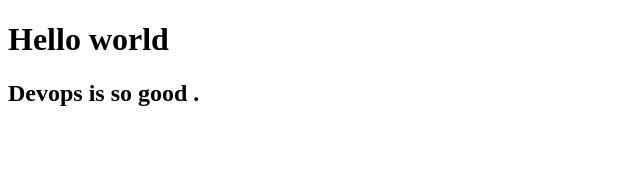
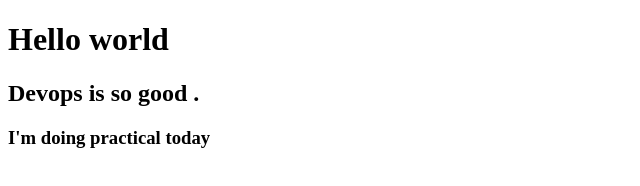
Before and after one commit to shardulkolte/practical76, a plain HTML site: page index.html in a window 1280 px wide. Shown: the whole page, without its empty margins (0-640 px from the left). Drawn offline with Linux system fonts and the light colour scheme.

Commit message:
Added h3 tag

```diff
--- a/index.html
+++ b/index.html
@@ -9,6 +9,7 @@
     <div>
         <h1>Hello world</h1>
         <h2>Devops is so good .</h2>
+        <h3>I'm doing practical today</h3>
     </div>
 </body>
 </html>
```
